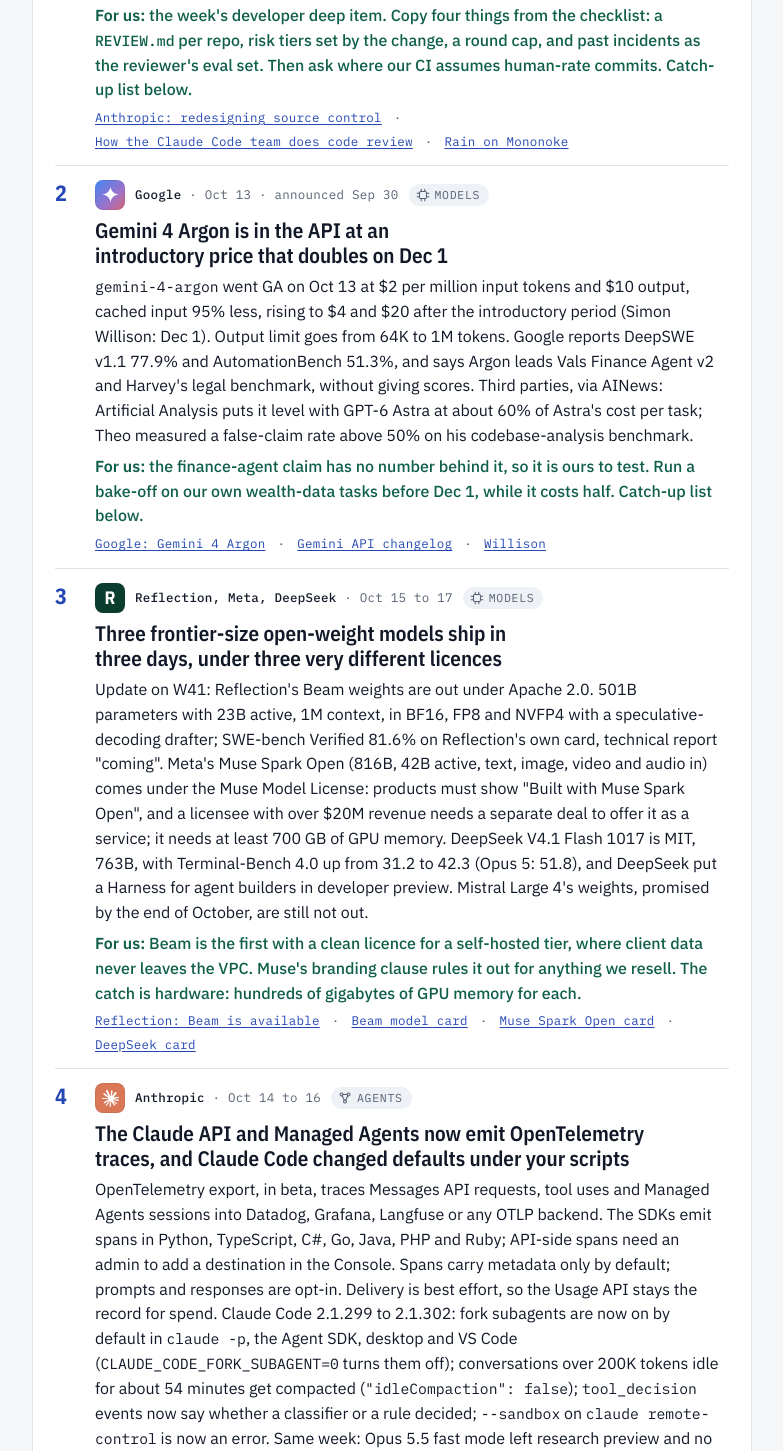
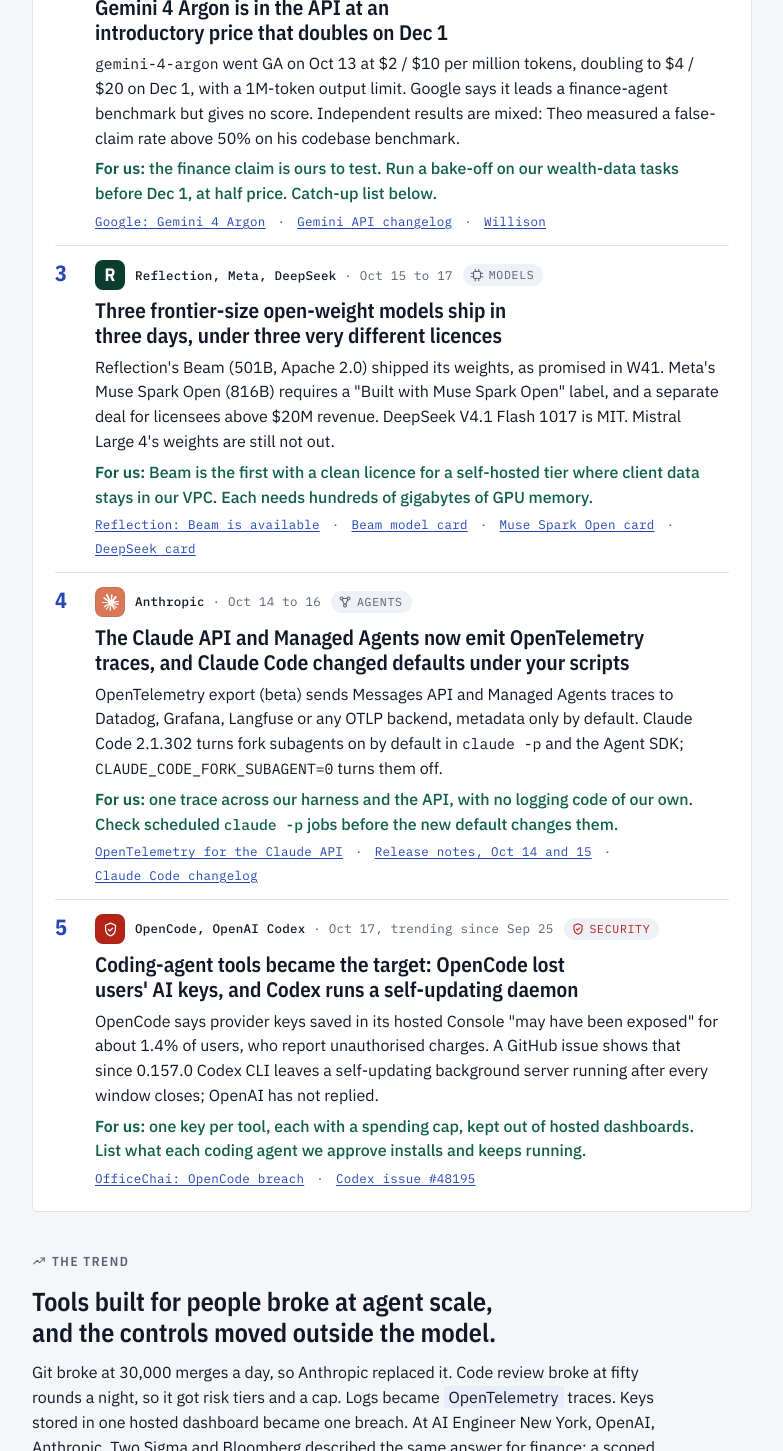
Before and after one commit to hwang-va/ai-weekly, a plain HTML site: page 2026-10-19/index.html in a window 1280 px wide. Shown: the part 842-2293 px from the top of the page, without its empty margins (248-1031 px from the left). Drawn offline with nearby package versions, Linux system fonts and the light colour scheme.

Commit message:
AI Weekly W42: shorter top items
Co-Authored-By: Claude Opus 5.5 <noreply@anthropic.com>
Claude-Session: https://claude.ai/code/session_01N7Xro7w1Pqordx8XfKuzfT

```diff
--- a/2026-10-19/index.html
+++ b/2026-10-19/index.html
@@ -346,7 +346,7 @@
       <span>Week 42 · Oct 12 – 18, 2026</span>
     </div>
     <h1>Agents outgrew Git. Open weights got real. Coding tools became the target.</h1>
-    <p class="deck">The headlines take 30 seconds, the top five about five minutes, the whole page about eleven. Every item links to its source.</p>
+    <p class="deck">The headlines take 30 seconds, the top five about three minutes, the whole page about nine. Every item links to its source.</p>
     <div class="brands" aria-label="Sources this week">
       <span class="brand"><span class="logo b-anthropic sm" aria-hidden="true"><svg><use href="#anthropic"/></svg></span>Anthropic</span>
       <span class="brand"><span class="logo b-gemini sm" aria-hidden="true"><svg><use href="#gemini"/></svg></span>Google</span>
@@ -374,8 +374,8 @@
             <span class="pill"><svg aria-hidden="true"><use href="#i-terminal"/></svg>Dev tools</span>
           </div>
           <h3>Anthropic replaced Git and rebuilt code review because agents merge 30,000 changes a day</h3>
-          <p>Merges to Anthropic's monorepo went from about 2,500 a day in May to over 30,000 in September. A team of seven built Scion (source control) and Antique (code review) in five months, with Claude writing most of the code. Scion assumes "clients are always online", serves about 25 million CI checkouts a day at over 99% cache hits per tier, and runs on a footprint 200x smaller than the old Git mirrors. Two days later the Claude Code team published how it reviews code that Claude writes (about 90% of it): the change, not the author, sets the risk tier; an agent's approval never counts as a person's; and reviews stop after three rounds, because one PR went through more than fifty rounds overnight and 59% of the repeat flags were on code that had been there since the first pass. With the cap, PRs passing after one round went from 65% to 78%. The skeptic note: Rain, who worked on Meta's Mononoke, says Scion's design follows Mononoke without credit; Anthropic's post, updated Oct 15, now names it.</p>
-          <p class="forus"><b>For us:</b> the week's developer deep item. Copy four things from the checklist: a <code>REVIEW.md</code> per repo, risk tiers set by the change, a round cap, and past incidents as the reviewer's eval set. Then ask where our CI assumes human-rate commits. Catch-up list below.</p>
+          <p>Merges to Anthropic's monorepo went from about 2,500 a day in May to over 30,000 in September, so a team of seven replaced Git with Scion in five months. The Claude Code team's review rules: the change sets the risk tier, an agent's approval never counts as a person's, and review stops after three rounds. The skeptic view: Rain, who worked on Meta's Mononoke, says Scion copies it without credit.</p>
+          <p class="forus"><b>For us:</b> the week's developer deep item. Copy the checklist: a <code>REVIEW.md</code> per repo, risk tiers, a round cap, and past incidents as evals. Catch-up list below.</p>
           <div class="src"><a href="https://www.anthropic.com/engineering/redesigning-source-control">Anthropic: redesigning source control</a> · <a href="https://claude.dev/blog/solving-code-review-at-anthropic/">How the Claude Code team does code review</a> · <a href="https://sunshowers.io/posts/anthropic-mononoke/">Rain on Mononoke</a></div>
         </div>
       </li>
@@ -387,8 +387,8 @@
             <span class="pill"><svg aria-hidden="true"><use href="#i-cpu"/></svg>Models</span>
           </div>
           <h3>Gemini 4 Argon is in the API at an introductory price that doubles on Dec 1</h3>
-          <p><code>gemini-4-argon</code> went GA on Oct 13 at $2 per million input tokens and $10 output, cached input 95% less, rising to $4 and $20 after the introductory period (Simon Willison: Dec 1). Output limit goes from 64K to 1M tokens. Google reports DeepSWE v1.1 77.9% and AutomationBench 51.3%, and says Argon leads Vals Finance Agent v2 and Harvey's legal benchmark, without giving scores. Third parties, via AINews: Artificial Analysis puts it level with GPT-6 Astra at about 60% of Astra's cost per task; Theo measured a false-claim rate above 50% on his codebase-analysis benchmark.</p>
-          <p class="forus"><b>For us:</b> the finance-agent claim has no number behind it, so it is ours to test. Run a bake-off on our own wealth-data tasks before Dec 1, while it costs half. Catch-up list below.</p>
+          <p><code>gemini-4-argon</code> went GA on Oct 13 at $2 / $10 per million tokens, doubling to $4 / $20 on Dec 1, with a 1M-token output limit. Google says it leads a finance-agent benchmark but gives no score. Independent results are mixed: Theo measured a false-claim rate above 50% on his codebase benchmark.</p>
+          <p class="forus"><b>For us:</b> the finance claim is ours to test. Run a bake-off on our wealth-data tasks before Dec 1, at half price. Catch-up list below.</p>
           <div class="src"><a href="https://blog.google/innovation-and-ai/models-and-research/gemini-models/gemini-4-argon/">Google: Gemini 4 Argon</a> · <a href="https://ai.google.dev/gemini-api/docs/changelog">Gemini API changelog</a> · <a href="https://simonwillison.net/2026/Oct/13/llm-gemini/">Willison</a></div>
         </div>
       </li>
@@ -400,8 +400,8 @@
             <span class="pill"><svg aria-hidden="true"><use href="#i-cpu"/></svg>Models</span>
           </div>
           <h3>Three frontier-size open-weight models ship in three days, under three very different licences</h3>
-          <p>Update on W41: Reflection's Beam weights are out under Apache 2.0. 501B parameters with 23B active, 1M context, in BF16, FP8 and NVFP4 with a speculative-decoding drafter; SWE-bench Verified 81.6% on Reflection's own card, technical report "coming". Meta's Muse Spark Open (816B, 42B active, text, image, video and audio in) comes under the Muse Model License: products must show "Built with Muse Spark Open", and a licensee with over $20M revenue needs a separate deal to offer it as a service; it needs at least 700 GB of GPU memory. DeepSeek V4.1 Flash 1017 is MIT, 763B, with Terminal-Bench 4.0 up from 31.2 to 42.3 (Opus 5: 51.8), and DeepSeek put a Harness for agent builders in developer preview. Mistral Large 4's weights, promised by the end of October, are still not out.</p>
-          <p class="forus"><b>For us:</b> Beam is the first with a clean licence for a self-hosted tier, where client data never leaves the VPC. Muse's branding clause rules it out for anything we resell. The catch is hardware: hundreds of gigabytes of GPU memory for each.</p>
+          <p>Reflection's Beam (501B, Apache 2.0) shipped its weights, as promised in W41. Meta's Muse Spark Open (816B) requires a "Built with Muse Spark Open" label, and a separate deal for licensees above $20M revenue. DeepSeek V4.1 Flash 1017 is MIT. Mistral Large 4's weights are still not out.</p>
+          <p class="forus"><b>For us:</b> Beam is the first with a clean licence for a self-hosted tier where client data stays in our VPC. Each needs hundreds of gigabytes of GPU memory.</p>
           <div class="src"><a href="https://reflection.ai/blog/beam-is-available">Reflection: Beam is available</a> · <a href="https://huggingface.co/reflection/Beam-1.0-501B-A23B">Beam model card</a> · <a href="https://huggingface.co/meta-models/Muse-Spark-Open-816B-A42B">Muse Spark Open card</a> · <a href="https://huggingface.co/deepseek-ai/DeepSeek-V4.1-Flash-1017">DeepSeek card</a></div>
         </div>
       </li>
@@ -413,8 +413,8 @@
             <span class="pill"><svg aria-hidden="true"><use href="#i-nodes"/></svg>Agents</span>
           </div>
           <h3>The Claude API and Managed Agents now emit OpenTelemetry traces, and Claude Code changed defaults under your scripts</h3>
-          <p>OpenTelemetry export, in beta, traces Messages API requests, tool uses and Managed Agents sessions into Datadog, Grafana, Langfuse or any OTLP backend. The SDKs emit spans in Python, TypeScript, C#, Go, Java, PHP and Ruby; API-side spans need an admin to add a destination in the Console. Spans carry metadata only by default; prompts and responses are opt-in. Delivery is best effort, so the Usage API stays the record for spend. Claude Code 2.1.299 to 2.1.302: fork subagents are now on by default in <code>claude -p</code>, the Agent SDK, desktop and VS Code (<code>CLAUDE_CODE_FORK_SUBAGENT=0</code> turns them off); conversations over 200K tokens idle for about 54 minutes get compacted (<code>"idleCompaction": false</code>); <code>tool_decision</code> events now say whether a classifier or a rule decided; <code>--sandbox</code> on <code>claude remote-control</code> is now an error. Same week: Opus 5.5 fast mode left research preview and no longer needs a beta header.</p>
-          <p class="forus"><b>For us:</b> one trace from our harness through the API, without our own logging code. Keep it on metadata only until we decide where prompt content may be stored. Check every scheduled <code>claude -p</code> job before fork subagents change what it does.</p>
+          <p>OpenTelemetry export (beta) sends Messages API and Managed Agents traces to Datadog, Grafana, Langfuse or any OTLP backend, metadata only by default. Claude Code 2.1.302 turns fork subagents on by default in <code>claude -p</code> and the Agent SDK; <code>CLAUDE_CODE_FORK_SUBAGENT=0</code> turns them off.</p>
+          <p class="forus"><b>For us:</b> one trace across our harness and the API, with no logging code of our own. Check scheduled <code>claude -p</code> jobs before the new default changes them.</p>
           <div class="src"><a href="https://platform.claude.com/docs/en/manage-claude/opentelemetry">OpenTelemetry for the Claude API</a> · <a href="https://platform.claude.com/docs/en/release-notes/overview">Release notes, Oct 14 and 15</a> · <a href="https://code.claude.com/docs/en/changelog">Claude Code changelog</a></div>
         </div>
       </li>
@@ -426,8 +426,8 @@
             <span class="pill sec"><svg aria-hidden="true"><use href="#i-shield"/></svg>Security</span>
           </div>
           <h3>Coding-agent tools became the target: OpenCode lost users' AI keys, and Codex runs a self-updating daemon</h3>
-          <p>OpenCode found unauthorised access to a legacy system it was retiring and told users that "third party provider keys (eg OpenAI, Anthropic) saved in your workspace may have been exposed". About 1.4% of users of its hosted Console were affected, not the local CLI; users report unauthorised charges and were told to revoke and replace their keys. News report of OpenCode's post and email; no written incident report yet. Separately, a GitHub issue open since Sep 25, and argued over this week, shows that since Codex CLI 0.157.0 an interactive session starts a background server that outlives every window, copies about 374 MB, and runs an hourly self-updater that can interrupt a turn. No OpenAI reply on the issue yet; users report <code>codex features disable daemon_auto_start</code> turns it off.</p>
-          <p class="forus"><b>For us:</b> keep provider keys out of hosted dashboards: one key per tool, a spending cap on each, and rotation. List what each coding agent we approve installs, keeps running and updates on a developer machine.</p>
+          <p>OpenCode says provider keys saved in its hosted Console "may have been exposed" for about 1.4% of users, who report unauthorised charges. A GitHub issue shows that since 0.157.0 Codex CLI leaves a self-updating background server running after every window closes; OpenAI has not replied.</p>
+          <p class="forus"><b>For us:</b> one key per tool, each with a spending cap, kept out of hosted dashboards. List what each coding agent we approve installs and keeps running.</p>
           <div class="src"><a href="https://officechai.com/ai/opencode-discloses-security-breach-says-attackers-may-have-accessed-users-openai-anthropic-and-google-api-keys/">OfficeChai: OpenCode breach</a> · <a href="https://github.com/openai/codex/issues/48195">Codex issue #48195</a></div>
         </div>
       </li>
```
